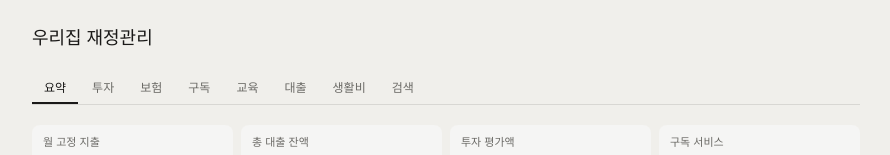
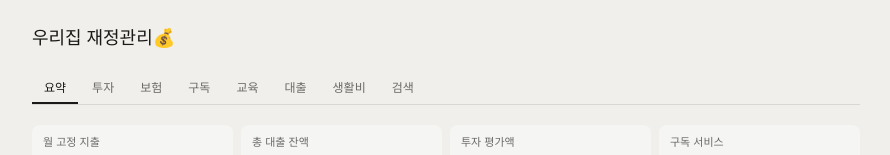
Before and after one commit to hwillmadeit/financetracker, a Next.js app: page / in a window 1280 px wide. Shown: the top 155 px of the page, without its empty margins (194-1084 px from the left). Built offline with nearby package versions, Linux system fonts and the light colour scheme.

Commit message:
제목 이모지 추가

```diff
--- a/src/app/layout.tsx
+++ b/src/app/layout.tsx
@@ -2,7 +2,7 @@ import type { Metadata } from 'next'
 import './globals.css'
 
 export const metadata: Metadata = {
-  title: '우리집 재정관리',
+  title: '우리집 재정관리💰',
   description: '보험, 구독, 교육, 대출, 투자, 생활비를 한눈에',
 }
 
--- a/src/app/page.tsx
+++ b/src/app/page.tsx
@@ -82,7 +82,7 @@ export default function Home() {
 
   return (
     <div className="app-wrap">
-      <h1 className="app-title">우리집 재정관리</h1>
+      <h1 className="app-title">우리집 재정관리💰</h1>
       <div className="tabs">
         {TABS.map(t => (
           <button key={t.id} className={`tab ${tab === t.id ? 'active' : ''}`} onClick={() => setTab(t.id)}>{t.label}</button>
```
